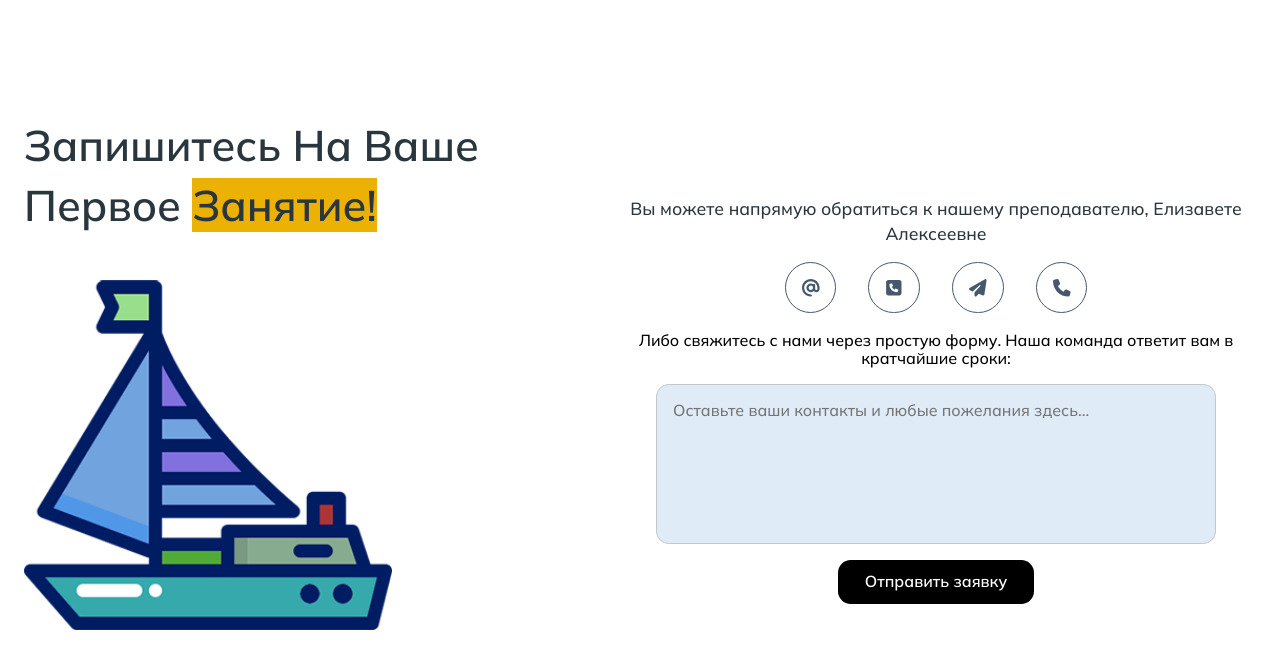
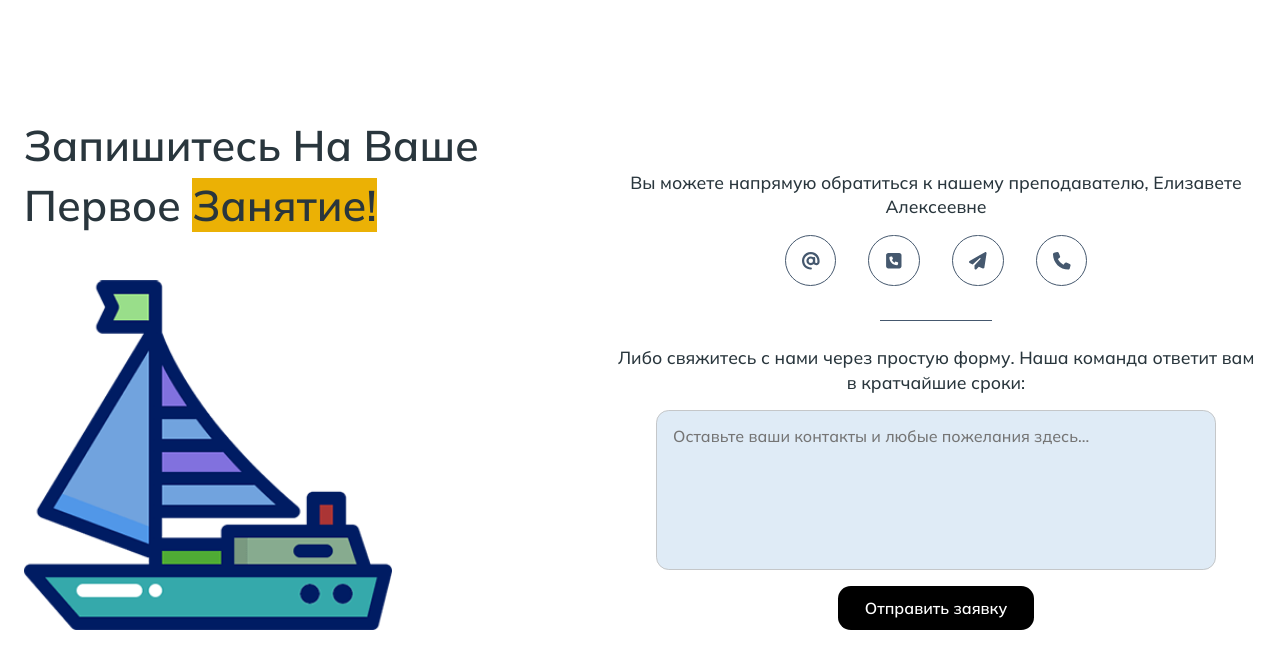
Before and after one commit to ochagovdanil/fluent-wave, a React (Vite) app: page /contact-us in a window 1280 px wide. Shown: the top 668 px of the page. Built offline with nearby package versions, Linux system fonts and the light colour scheme; no server answers.

Commit message:
Fix typo .ftitle -> .title for ContactUs/form/form.module.scss

```diff
--- a/src/components/ContactUs/form/form.module.scss
+++ b/src/components/ContactUs/form/form.module.scss
@@ -1,7 +1,7 @@
 @use '@styles/colors';
 @use '@styles/mixins';
 
-.ftitle {
+.title {
 	color: colors.$mainText;
 	font-size: clamp(
 		0.9rem,
```
